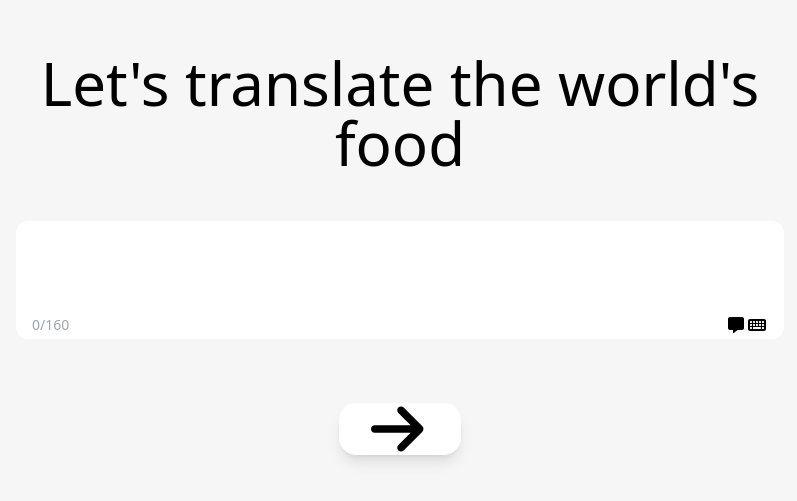
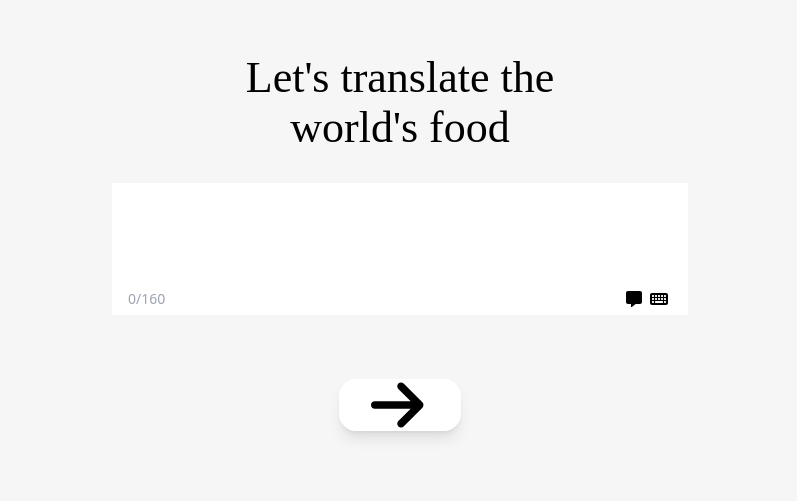
Before and after one commit to AzharRafi17/Vue_js-frontend, a Vue app: page / in a window 1280 px wide. Shown: the part 127-628 px from the top of the page, without its empty margins (240-1037 px from the left). Built offline with nearby package versions, Linux system fonts and the light colour scheme.

Commit message:
Added Unknown words

```diff
--- a/public/index.html
+++ b/public/index.html
@@ -5,6 +5,8 @@
   <meta name="viewport" content="width=device-width, initial-scale=1.0" />
   <link href="https://fonts.googleapis.com/icon?family=Material+Icons" rel="stylesheet">
   <link href="https://cdnjs.cloudflare.com/ajax/libs/font-awesome/5.15.4/css/all.min.css" rel="stylesheet">
+  <div v-html="highlightedText" ref="editableDiv"></div>
+
 
   <title>Menulance</title>
 </head>
--- a/src/components/ResultAndMeaningComponent.vue
+++ b/src/components/ResultAndMeaningComponent.vue
@@ -68,9 +68,13 @@
         this.$emit("restart");
       }, 600);
     },
+    scrollToTop() { // Add this missing function
+      window.scrollTo({ top: 0, behavior: "smooth" });
+    },
   },
 };
 </script>
+
 
     <style scoped>
     .nextButton {
--- a/src/components/TranslationInput.vue
+++ b/src/components/TranslationInput.vue
@@ -1,57 +1,27 @@
 <template>
   <div class="translationDemo flex justify-center bg-color gray items-center w-full h-screen">
-    <!-- Main Translation Container -->
    <div class="w-full h-1/4">
-      <!-- Title -->
      <div class="flex flex-col justify-end items-center relative bottom-[120px]">
-        <p class="text-6xl w-3/5 text-center mb-12 font-thin">
-          Let's translate the world's food
-        </p>
-
-        <!-- Translate Input Container -->
-        <div class="translateInputContainer relative h-auto w-3/5 bg-white rounded-xl">
-          <div class="textarea-wrapper relative">
-            <!-- Text displayed on top of the textarea -->
+      <!-- Main Heading -->
+       <p class="text-[44px] max-w-[411px] leading-[50px] text-center mb-[30px] font-light">
+         Let's translate the world's food</p>
+        <div class="translateInputContainer h-[132px] w-[45%] bg-white ">
          <div
-              class="inputBox w-full h-auto p-4 text-center text-opacity outline-none border-none text-4xl font-light bg-transparent whitespace-pre-wrap break-words resize-none overflow-hidden absolute z-10"
-            >
-              <span
-                v-for="(word, index) in words"
-                :key="index"
-                :class="{'unknown-word': unknownWords.includes(word.toLowerCase())}"
-                class="word-wrapper inline-block relative"
-              >
-                {{ word }}
-                <!-- Add cross icon for unknown words -->
-                <i
-                  v-if="unknownWords.includes(word.toLowerCase())"
-                  class="remove-word-icon fas fa-times absolute top-rightcorner cursor-pointer"
-                  @click="removeWord(index)"
-                ></i>
-                <!-- Add a space after each word -->
-                <span>&nbsp;</span>
-              </span>
-            </div>
-
-            <!-- Actual hidden textarea -->
-            <textarea
-              class="inputBox w-full h-auto p-4 text-center outline-none border-none text-4xl font-light bg-transparent whitespace-pre-wrap break-words resize-none overflow-hidden"
-              v-model="inputText"
-              maxlength="160"
-              ref="textarea"
+            class="inputBox h-[75%] w-full px-4 pt-4 text-center text-[22px] font-light bg-transparent outline-none resize-none border border-gray-300 overflow-hidden whitespace-pre-wrap break-words"
+            contenteditable="true"
+            ref="editableDiv"
             @input="handleInput"
             @blur="sanitizeInput"
-              @focus="handleFocus"
-              :style="{ color: 'black', caretColor: 'black' }"
-            ></textarea>
-          </div>
-          <div class="flex justify-between items-center absolute bottom-0 left-4 right-4">
-            <div class="text-sm">
+            @keydown="preventEnterKey"
+            @click="handleClick"
+            :style="{ color: 'grey' }"
+         ></div>
+            <div class="h-[25%] flex justify-between items-center px-4">
+              <div class="text-sm text-[11px]">
                 <span :class="inputText.length === 160 ? 'text-red-500' : 'text-gray-400'">
                   {{ inputText.length }}/160
                 </span>
           </div>
-
            <div class="flex justify-center items-center">
              <button class="icon-button" @click="handleFeedback">
                <i class="fas fa-comment-alt"></i>
@@ -63,10 +33,10 @@
          </div>
        </div>
 
-        <div class="keyboard-and-button-container flex flex-col items-center mt-2 w-3/5">
+       <div class="keyboard-and-button-container flex flex-col items-center mt-2 w-[45%]">
          <div
             class="keyboard-container flex flex-wrap w-full bg-white text-gray-400 justify-center gap-1 rounded-xl overflow-hidden transition-all duration-300"
-            :class="{'max-h-0 p-0': !showKeyboard, 'max-h-[188px] p-2': showKeyboard} "
+           :class="{ 'max-h-0 p-0': !showKeyboard, 'max-h-[188px] p-1': showKeyboard }"
          >
            <button
              v-for="(char, index) in specialChars"
@@ -99,57 +69,168 @@ export default {
      inputText: "", // Main input text for translation
      showKeyboard: false, // Control for showing the special character keyboard
      specialChars: [
-        "ä", "â", "á", "à", "ã", "å", "ë", "ê", "é", "è",
+       "ä","â", "á", "à", "ã", "å", "ë", "ê", "é", "è",
        "ï", "î", "í", "ì", "ö", "ô", "ó", "ò", "õ", "ü",
-        "û", "ú", "ù", "ç", "ñ", "ø", "ß", "æ", "œ", "ÿ"
+       "û", "ú", "ù", "ç", "ñ","æ", "œ", "ÿ"
      ],
      unknownWords: ["asd", "suck", "tuscany"], // List of unknown words
    };
-  },
-  computed: {
-    words() {
-      return this.inputText.split(' '); // Split the input text into words
-    },
  },
  methods: {
    toggleKeyboard() {
      this.showKeyboard = !this.showKeyboard;
    },
-    handleInput(event) {
+
+   // Handle valid input and maintain caret position
+   handleInput() {
      const allowedChars = /^[a-z0-9 ,.:\-äâáàãåëêéèïîíìöôóòõüûúùçñøßæœÿ]*$/;
-      this.inputText = this.inputText
+     const editableDiv = this.$refs.editableDiv;
+     const selection = window.getSelection();
+     const range = selection.getRangeAt(0);
+
+     let caretOffset = 0;
+     let node = range.startContainer;
+
+     // Calculate caret position
+     if (node.nodeType === Node.TEXT_NODE) {
+       caretOffset = range.startOffset;
+     } else if (node.nodeType === Node.ELEMENT_NODE) {
+       caretOffset = Array.from(node.childNodes).slice(0, range.startOffset).reduce((sum, child) => {
+         return sum + (child.textContent || "").length;
+       }, 0);
+     }
+
+     // Get the raw input text and filter only valid characters
+     let rawInput = editableDiv.innerText;
+     let sanitizedInput = rawInput
        .toLowerCase()
-        .split(" ")
-        .filter((word) => allowedChars.test(word))
-        .join(" ")
-        .substring(0, 160);
-      this.autoResize(event);
+       .split("")
+       .filter((char) => allowedChars.test(char))
+       .join("");
+
+     // If the input has changed, update the content and caret
+     if (sanitizedInput !== this.inputText) {
+       this.inputText = sanitizedInput.substring(0, 160); // Limit to 160 chars
+       editableDiv.innerText = this.inputText; // Update the editableDiv with valid input
+
+       // Restore caret position after sanitizing
+       this.setCaretPosition(editableDiv, caretOffset);
+     }
+
+     // Highlight unknown words
+     this.highlightUnknownWords();
    },
+
+     // Prevent enter key from creating new lines
+     preventEnterKey(event) {
+       if (event.key === "Enter") {
+       event.preventDefault();
+     }
+   },
+
+   // Set caret position in the editable div
+   setCaretPosition(node, position) {
+     const range = document.createRange();
+     const selection = window.getSelection();
+
+     let charCount = 0;
+     const traverseNode = (node) => {
+       if (node.nodeType === Node.TEXT_NODE) {
+         let nextCharCount = node.length;
+         if (charCount + nextCharCount >= position) {
+           range.setStart(node, position - charCount);
+           range.setEnd(node, position - charCount);
+           selection.removeAllRanges();
+           selection.addRange(range);
+           return true;
+         }
+         charCount += nextCharCount;
+       } else {
+         for (let child of node.childNodes) {
+           if (traverseNode(child)) return true;
+         }
+       }
+       return false;
+     };
+
+     traverseNode(node);
+   },
+
+   // Sanitize input by removing invalid characters
    sanitizeInput() {
      const allowedChars = /^[a-z0-9 ,.:\-äâáàãåëêéèïîíìöôóòõüûúùçñøßæœÿ]*$/;
      this.inputText = this.inputText
        .toLowerCase()
-        .split(" ")
-        .filter((word) => allowedChars.test(word))
-        .join(" ")
+       .split("")
+       .filter((char) => allowedChars.test(char))
+       .join("")
        .substring(0, 160);
+
+     this.$refs.editableDiv.innerText = this.inputText;
+     this.highlightUnknownWords();
    },
+
    addSpecialCharacter(char) {
-      const textarea = this.$refs.textarea;
-      if (!textarea) return; // Prevent null reference errors
+     const editableDiv = this.$refs.editableDiv;
 
-      if (this.inputText.length >= 160) return;
-      const start = textarea.selectionStart;
-      const end = textarea.selectionEnd;
+     if (!editableDiv || this.inputText.length >= 160) return;
 
-      this.inputText = this.inputText.substring(0, start) + char + this.inputText.substring(end);
 
-      this.$nextTick(() => {
-        if (!textarea) return; // Ensure the textarea still exists
-        textarea.setSelectionRange(start + 1, start + 1);
-        textarea.focus();
+     const selection = window.getSelection();
+     const range = selection.getRangeAt(0);
+
+     range.deleteContents();
+     const textNode = document.createTextNode(char);
+     range.insertNode(textNode);
+
+     range.setStartAfter(textNode);
+     range.setEndAfter(textNode);
+     selection.removeAllRanges();
+     selection.addRange(range);
+
+
+     this.inputText = editableDiv.innerText.substring(0, 160);
+     this.highlightUnknownWords();
+   },
+
+  highlightUnknownWords() {
+  const words = this.inputText.split(" ");
+  const highlightedText = words
+    .map((word, index) => {
+      if (this.unknownWords.includes(word)) {
+        return `<span class="word-wrapper relative inline-block mr-1 text-red-500 hover:text-black group">${word}<span class="remove-word-icon absolute top-[-6px] right-[-6px] text-xs text-red-500 cursor-pointer opacity-0 group-hover:opacity-100 group-hover:text-black transition-all duration-200" data-word-index="${index}">&#10005;</span></span>`;
+      }
+      return word;
+    })
+    .join(" ");
+
+  this.$refs.editableDiv.innerHTML = highlightedText;
+
+  // Add event listeners for the cross icons
+  const icons = this.$refs.editableDiv.querySelectorAll(".remove-word-icon");
+  icons.forEach((icon) => {
+    icon.addEventListener("click", (event) => {
+      const wordIndex = event.target.getAttribute("data-word-index");
+      this.removeWord(wordIndex);
     });
+  });
+
+  // Restore caret position
+  const selection = window.getSelection();
+  const range = document.createRange();
+  range.selectNodeContents(this.$refs.editableDiv);
+  range.collapse(false);
+  selection.removeAllRanges();
+  selection.addRange(range);
 },
+
+   removeWord(index) {
+      const words = this.inputText.split(' ');
+      words.splice(index, 1);
+      this.inputText = words.join(' ');
+      this.highlightUnknownWords();
+    },
+
    handleSubmit() {
      if (this.inputText.trim() === "") {
        alert("Please enter some text before submitting.");
@@ -160,37 +241,6 @@ export default {
        .some((word) => this.unknownWords.includes(word.toLowerCase()));
      this.$emit("submit-text", { inputText: this.inputText, hasUnknownWords });
    },
-    resetInput() {
-      this.inputText = "";
-    },
-    autoResize(event) {
-      const textarea = event.target;
-      if (!textarea) return; // Ensure textarea exists before manipulating it
-      textarea.style.height = "auto";
-      textarea.style.height = textarea.scrollHeight + "px";
-    },
-    /**
-     * Remove word from the input text when the cross icon is clicked.
-     * This removes the word from the inputText by splitting the text into an array,
-     * removing the word at the specified index, and rejoining it.
-     */
-    removeWord(index) {
-      const words = this.words.slice(); // Create a shallow copy of the words array
-      words.splice(index, 1); // Remove the word at the specified index
-      this.inputText = words.join(" "); // Update the inputText with the remaining words
-    },
-    handleFocus() {
-      const textarea = this.$refs.textarea;
-      if (textarea) {
-        textarea.style.color = 'transparent'; // Make text transparent but keep the caret visible
-      }
-    }
-  },
-  mounted() {
-    const textarea = this.$refs.textarea;
-    if (textarea) {
-      textarea.style.color = 'transparent'; // Ensure text is hidden at the beginning
-    }
  },
  components: {
    ButtonComponent,
@@ -199,52 +249,21 @@ export default {
 </script>
 
 <style scoped>
-.word-wrapper {
-  position: relative;
-  display: inline-block;
+p {
+   font-family: 'Roboto Slab';
 }
-
-.unknown-word {
-  color: #ff6666;
+.inputBox {
+ font-family: Roboto Slab;
+ border: none;
+ word-wrap: break-word;
+ overflow-wrap: break-word;
 }
-
-.remove-word-icon {
-  font-size: 0.75rem;
-  line-height: 0.75rem;
-  position: absolute;
-  /* top: 0;
-  right:0.1; */
-  cursor: pointer;
-  color: rgb(0, 0, 0);
-}
-
-.keyboard-slide-enter-active,
-.keyboard-slide-leave-active {
-  transition: all 0.3s ease;
-}
-
-.keyboard-slide-enter-from {
-  opacity: 0;
-  transform: translateY(-20px);
-}
-
-.keyboard-slide-enter-to {
-  opacity: 1;
-  transform: translateY(0);
-}
-
-.keyboard-slide-leave-from {
-  opacity: 1;
-  transform: translateY(0);
-}
-
-.keyboard-slide-leave-to {
-  opacity: 0;
-  transform: translateY(-20px);
+.inputBox:focus-visible {
+ outline: none;
 }
 
 .icon-button {
-  padding: 2px;
+ padding: 4px;
  background: none;
  cursor: pointer;
  font-size: 1rem;
--- a/vue.config.js
+++ b/vue.config.js
@@ -2,3 +2,12 @@ const { defineConfig } = require('@vue/cli-service')
 module.exports = defineConfig({
   transpileDependencies: true
 })
+module.exports = {
+  configureWebpack: {
+    plugins: [
+      new (require('webpack')).DefinePlugin({
+        '__VUE_PROD_HYDRATION_MISMATCH_DETAILS__': JSON.stringify(false),
+      }),
+    ],
+  },
+};
```
Lines whose indentation alone changed are shown as unchanged.
